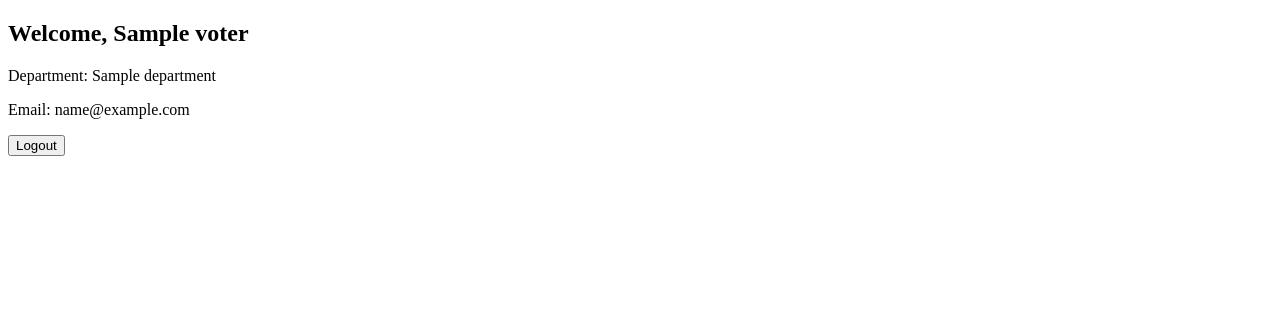
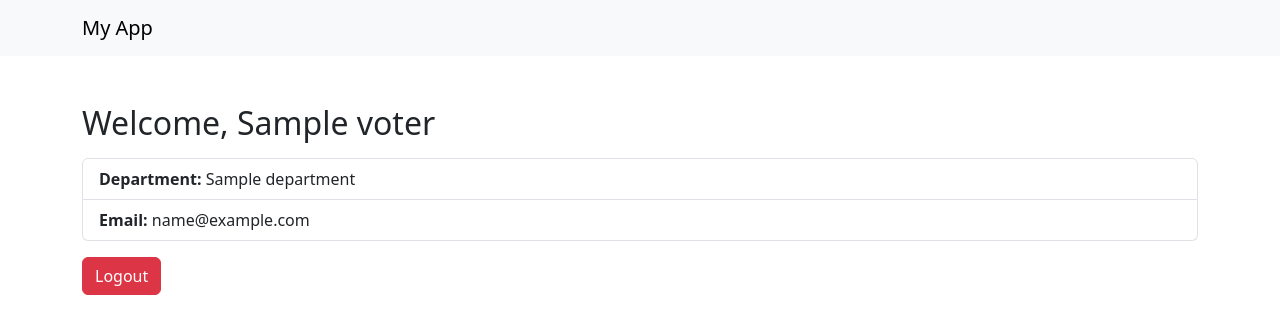
Before and after one commit to Aparnnaaa/CampusVote, a Django app: template voting/templates/voter_dashboard.html in a window 1280 px wide. Shown: the top 334 px of the page. Run offline with Django 5.2, Linux system fonts and the light colour scheme; the template is opened without the code that fills it: most values are stand-ins (such as "Sample title", 1, 10 or a date in 2020).

Commit message:
frontend styling

```diff
--- /dev/null
+++ b/voting/templates/base.html
@@ -0,0 +1,23 @@
+<!DOCTYPE html>
+<html lang="en">
+  <head>
+    <meta charset="UTF-8" />
+    <meta name="viewport" content="width=device-width, initial-scale=1.0" />
+    <title>{% block title %}My Application{% endblock %}</title>
+    <!-- Bootstrap CSS -->
+    <link
+      href="https://cdn.jsdelivr.net/npm/bootstrap@5.3.0/dist/css/bootstrap.min.css"
+      rel="stylesheet"
+    />
+  </head>
+  <body>
+    <nav class="navbar navbar-expand-lg navbar-light bg-light">
+      <div class="container">
+        <a class="navbar-brand" href="#">My App</a>
+      </div>
+    </nav>
+    <main>{% block content %}{% endblock %}</main>
+    <!-- Bootstrap JS -->
+    <script src="https://cdn.jsdelivr.net/npm/bootstrap@5.3.0/dist/js/bootstrap.bundle.min.js"></script>
+  </body>
+</html>
--- a/voting/templates/voter_dashboard.html
+++ b/voting/templates/voter_dashboard.html
@@ -1,15 +1,17 @@
-<!DOCTYPE html>
-<html lang="en">
-  <head>
-    <title>Voter Dashboard</title>
-  </head>
-  <body>
-    <h2>Welcome, {{ voter.name }}</h2>
-    <p>Department: {{ voter.department }}</p>
-    <p>Email: {{ voter.email }}</p>
-    <form method="POST" action="{%url 'voter_logout' %}">
-      {% csrf_token %}
-      <button type="submit">Logout</button>
-    </form>
-  </body>
-</html>
+{% extends 'base.html' %}
+{% block title %}Voter Dashboard{% endblock %}
+{%block content %}
+<div class="container mt-5">
+  <h2 class="mb-3">Welcome, {{ voter.name }}</h2>
+  <ul class="list-group mb-3">
+    <li class="list-group-item">
+      <strong>Department:</strong> {{ voter.department }}
+    </li>
+    <li class="list-group-item"><strong>Email:</strong> {{ voter.email }}</li>
+  </ul>
+  <form method="POST" action="{% url 'voter_logout' %}">
+    {% csrf_token %}
+    <button type="submit" class="btn btn-danger">Logout</button>
+  </form>
+</div>
+{% endblock %}
```
